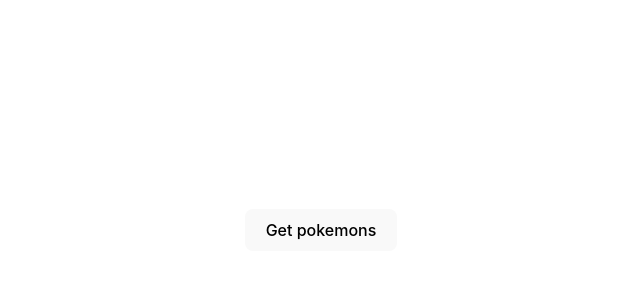
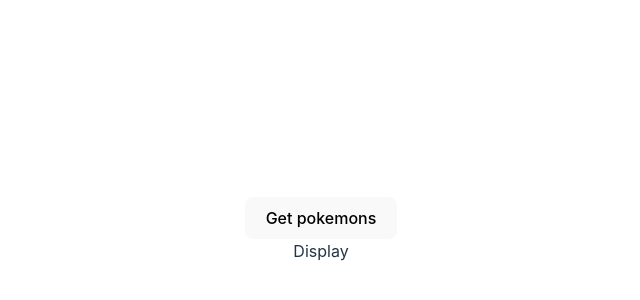
Before and after one commit to mamont79/rss-react-2024, a React (Vite) app in the folder rs-react/: page / in a window 1280 px wide. Shown: the part 170-470 px from the top of the page, without its empty margins (319-959 px from the left). Built offline with nearby package versions, Linux system fonts and the light colour scheme.

Commit message:
feat: add context

```diff
--- a/rs-react/index.html
+++ b/rs-react/index.html
@@ -2,11 +2,7 @@
 <html lang="en">
   <head>
     <meta charset="UTF-8" />
-    <link
-      rel="icon"
-      type="image/svg+xml"
-      href="/rs-react/src/assets/pokeball.svg"
-    />
+    <link rel="icon" type="image/svg+xml" href="src/assets/pokeball.svg" />
     <meta name="viewport" content="width=device-width, initial-scale=1.0" />
     <title>Poket Monstrs</title>
   </head>
--- a/rs-react/src/api/getPokemons.ts
+++ b/rs-react/src/api/getPokemons.ts
@@ -3,7 +3,7 @@ import instance from '.';
 const getPokemons = async () => {
   try {
     const { data } = await instance.get(`/`);
-    console.log(data);
+    console.log(data.results);
     return data.results;
   } catch {
     throw new Error(`Can't get data`);
--- a/rs-react/src/components/display/index.tsx
+++ b/rs-react/src/components/display/index.tsx
@@ -1,10 +1,25 @@
 import React from 'react';
+import MainContext from '../../pages/mainPage/context';
+import { MainContextType, PokemonUrlData } from '../../types/types';
 
 export class Display extends React.Component {
+  static contextType = MainContext;
+  declare context: MainContextType;
+
   render() {
+    const { data } = this.context;
+
     return (
       <>
-        <div />
+        <div>Display</div>
+
+        {data.map((el: PokemonUrlData) => (
+          <div key={el.name}>
+            <div>
+              {el.name} -- {el.url}
+            </div>
+          </div>
+        ))}
       </>
     );
   }
--- a/rs-react/src/components/header/index.tsx
+++ b/rs-react/src/components/header/index.tsx
@@ -1,13 +1,25 @@
 import React from 'react';
 import getPokemons from '../../api/getPokemons';
+import { MainContextType } from '../../types/types';
+import MainContext from '../../pages/mainPage/context';
 
 export class Header extends React.Component {
+  static contextType = MainContext;
+  declare context: MainContextType;
+
+  handleInputChange = async () => {
+    const data = await getPokemons();
+    this.context.updateData(data);
+  };
+
   render() {
     return (
-      <>
+      <header>
         <div />
-        <button onClick={getPokemons}>Get pokemons</button>
-      </>
+        <button onClick={this.handleInputChange}>Get pokemons</button>
+      </header>
     );
   }
 }
+
+// event: ChangeEvent<HTMLInputElement>
--- /dev/null
+++ b/rs-react/src/pages/mainPage/context.ts
@@ -0,0 +1,6 @@
+import React from 'react';
+import { MainContextType } from '../../types/types';
+
+const MainContext = React.createContext<MainContextType | undefined>(undefined);
+
+export default MainContext;
--- a/rs-react/src/pages/mainPage/index.tsx
+++ b/rs-react/src/pages/mainPage/index.tsx
@@ -1,14 +1,31 @@
 import React from 'react';
 import { Header } from '../../components/header';
 import { Display } from '../../components/display';
+import MainContext from './context';
+import { MainContextType, PokemonUrlData } from '../../types/types';
 
-export class MainPage extends React.Component {
+export class MainPage extends React.Component<{}, MainContextType> {
+  constructor(props: {}) {
+    super(props);
+    this.state = {
+      data: [],
+      updateData: this.updateData,
+    };
+  }
+
+  updateData = (newData: Array<PokemonUrlData>) => {
+    this.setState({ data: newData });
+  };
+
   render() {
     return (
-      <div>
-        <Header />
-        <Display />
-      </div>
+      <MainContext.Provider value={this.state}>
+        <div>
+          <Header />
+
+          <Display />
+        </div>
+      </MainContext.Provider>
     );
   }
 }
--- /dev/null
+++ b/rs-react/src/types/types.ts
@@ -0,0 +1,35 @@
+export type PokemonUrlData = {
+  name: string;
+  url: string;
+};
+
+export type PokemonTypes = {
+  type: { name: string };
+};
+
+export type PokemonSearchProps = {
+  onPokemoDataChange: (data: PokemonData[]) => void;
+};
+
+export type DisplayProps = { pokemonsData: PokemonData[] };
+
+export type PokemonCardProps = { pokemonsCard: PokemonData; key: number };
+
+export type PokemonSearchState = {
+  searchValue: string;
+};
+
+export type PokemonCatalogState = {
+  pokemonsData: PokemonData[];
+};
+
+export type PokemonData = {
+  id: number;
+  name: string;
+  types: string;
+};
+
+export type MainContextType = {
+  data: Array<PokemonUrlData>;
+  updateData: (newData: Array<PokemonUrlData>) => void;
+};
```
